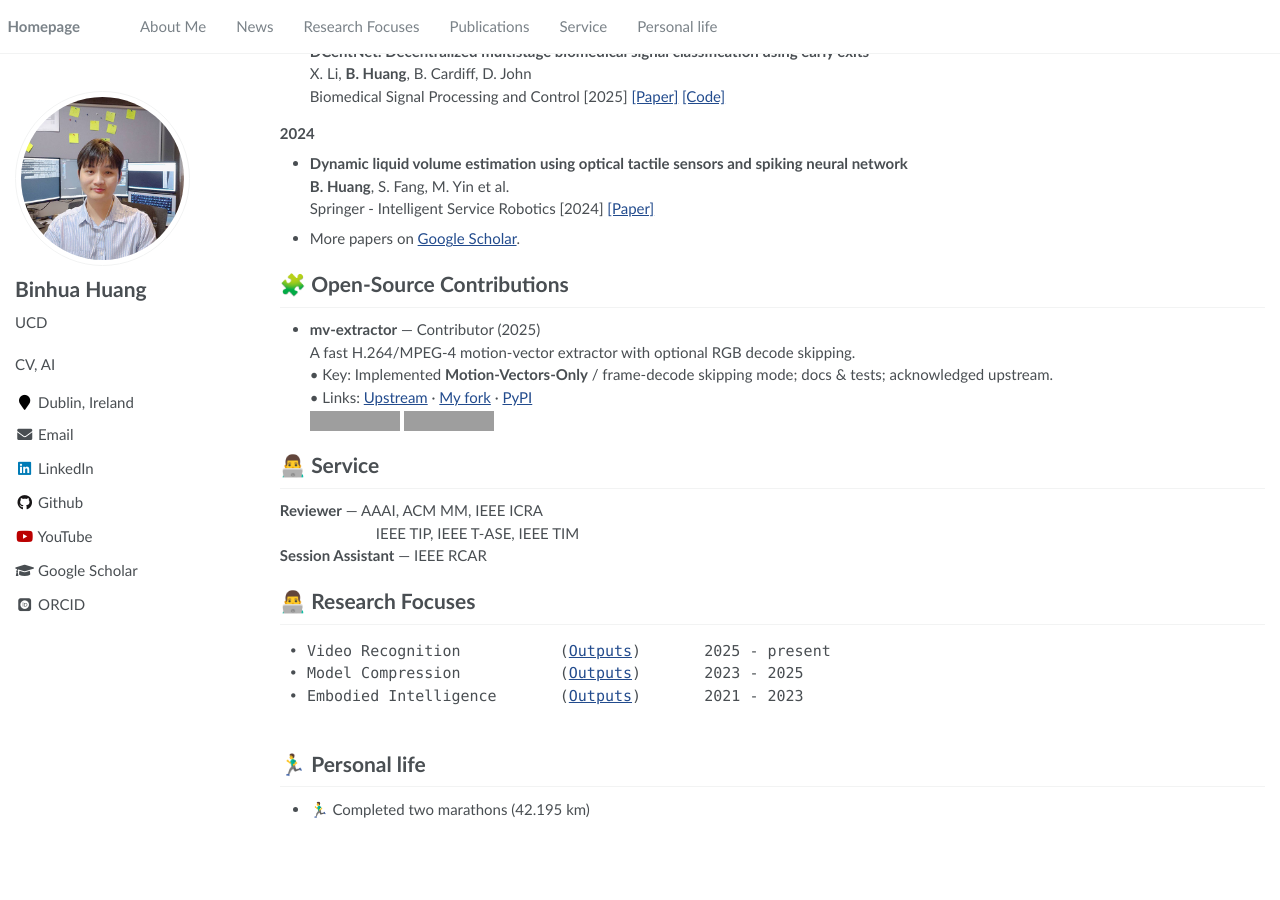
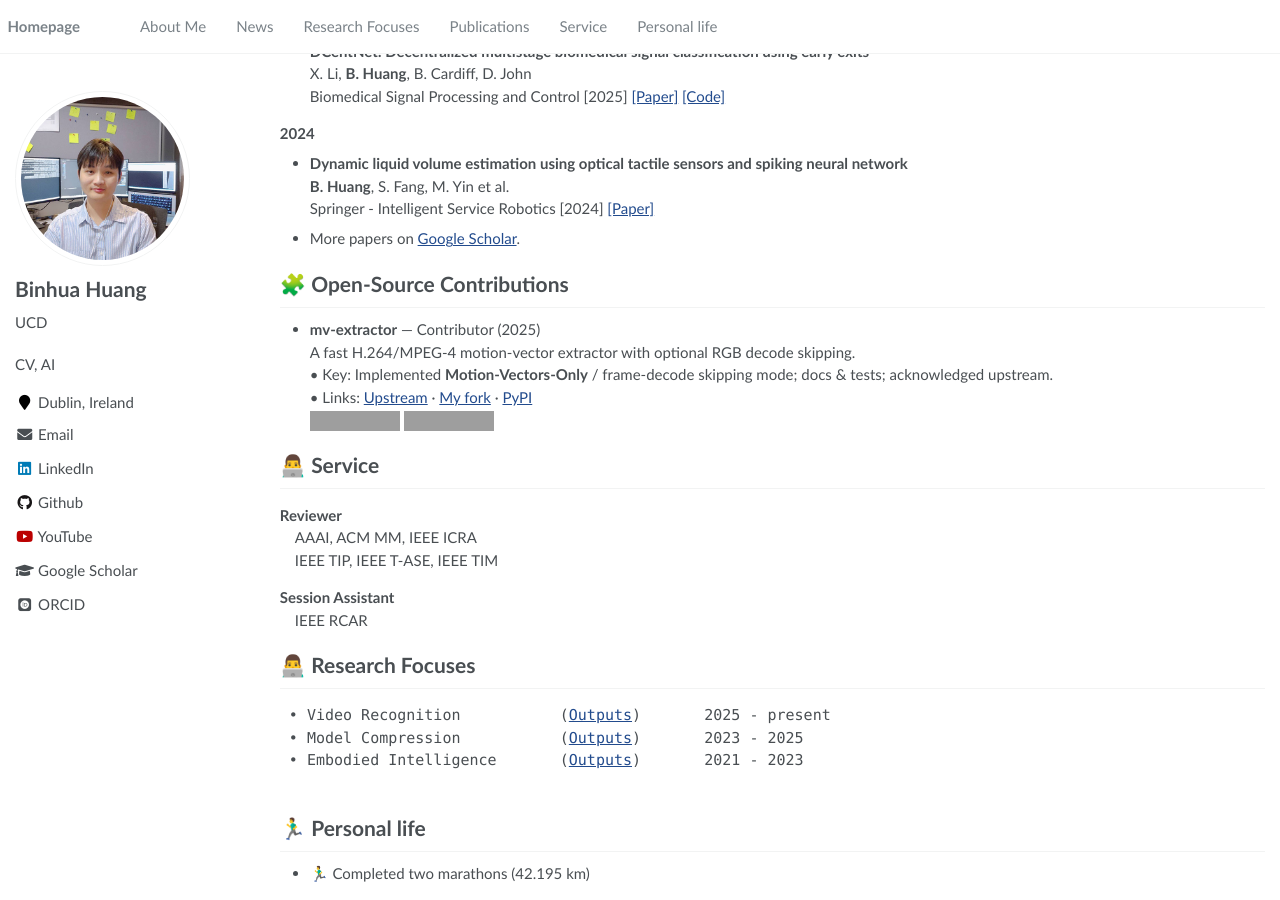
Before and after one commit to microa/microa.github.io, a Jekyll site: the page built from _pages/about.md, in a window 1280 px wide and 900 px high, scrolled down 1035 px. Built offline with Jekyll 4.4.1, drawn with Linux system fonts in a browser that asks for light colours; some web fonts are replaced; before the commit the page ends 1870 px from its top, so only the background shows below that; grey boxes are pictures that could not be loaded.

Commit message:
Update about.md

```diff
--- a/_pages/about.md
+++ b/_pages/about.md
@@ -91,11 +91,13 @@ My current research focuses on computer vision, machine learning, and AI.
 
 
 # 👨‍💻 Service
-<p>
-<strong>Reviewer</strong> — AAAI, ACM MM, IEEE ICRA<br>
-<span style="padding-left: 96px">IEEE TIP, IEEE T-ASE, IEEE TIM</span><br>
-<strong>Session Assistant</strong> — IEEE RCAR
-</p>
+**Reviewer**
+: AAAI, ACM MM, IEEE ICRA
+: IEEE TIP, IEEE T-ASE, IEEE TIM
+
+**Session Assistant**
+: IEEE RCAR
+
 
 # 👨‍💻 Research Focuses
 <pre>
```
